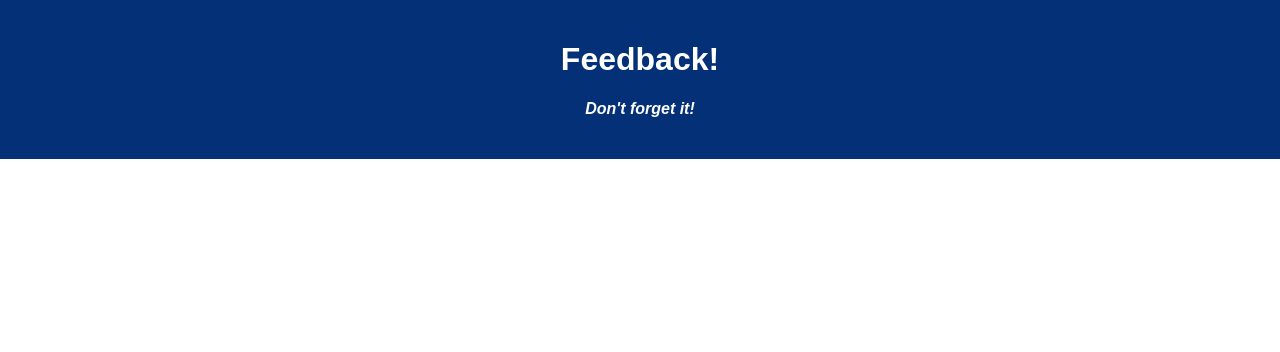
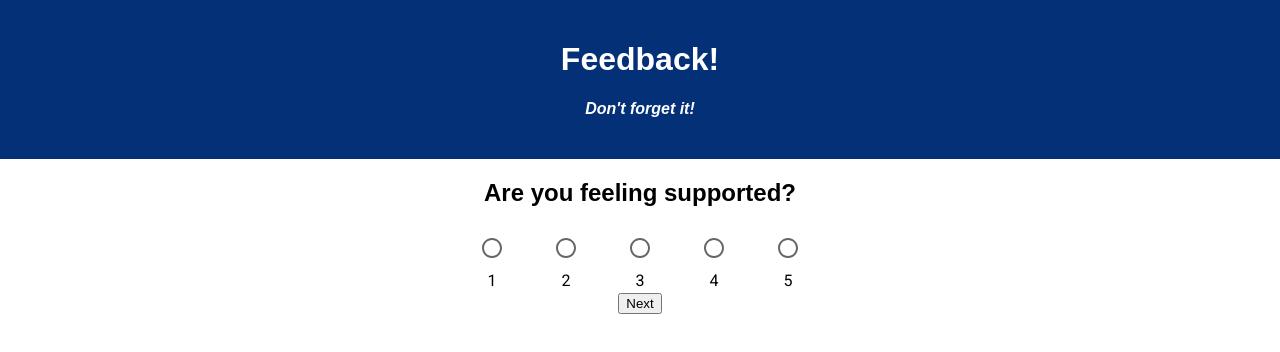
Before and after one commit to YaniraHagstrom/weekend-redux-feedback-loop, a React (Create React App) app: page /#/supported in a window 1280 px wide. Shown: the top 352 px of the page. Built offline with nearby package versions, Linux system fonts and the light colour scheme.

Commit message:
updated the Supported componenent and linked the associated reducer

```diff
--- a/src/components/App/App.jsx
+++ b/src/components/App/App.jsx
@@ -7,6 +7,7 @@ import { HashRouter as Router, Route } from 'react-router-dom';
 import Feelings from '../Feelings/Feelings';
 import Header from '../Header/Header';
 import Understanding from '../Understanding/Understanding';
+import Supported from '../Supported/Supported';
 
 function App() {
 
@@ -20,6 +21,9 @@ function App() {
         <Route exact path='/understanding'>
           <Understanding />
         </Route>
+        <Route exact path='/supported'>
+          <Supported />
+        </Route>
       </Router>
     </div>
   );
--- a/src/components/Supported/Supported.jsx
+++ b/src/components/Supported/Supported.jsx
@@ -0,0 +1,96 @@
+// MUI imports:
+import Radio from '@mui/material/Radio';
+import RadioGroup from '@mui/material/RadioGroup';
+import FormControlLabel from '@mui/material/FormControlLabel';
+import FormControl from '@mui/material/FormControl';
+import FormLabel from '@mui/material/FormLabel';
+
+import { useState } from 'react';
+import { useDispatch } from 'react-redux';
+import { Link } from "react-router-dom"
+
+export default function Supported(){
+    const [supported, setSupported] = useState(0);
+    const [url, setUrl] = useState('/supported')
+    // console.log(supported);
+
+    const dispatch = useDispatch();
+
+    const submitSupported = ()=> {
+        console.log(supported);
+        if (supported === 0){
+            alert('Please select a value.');
+        }
+        else {
+            const action = {
+                type: 'UPDATE_SUPPORTED',
+                payload: supported
+            }
+            dispatch(action);
+        }
+    }
+
+    const handleRating = (e)=> {
+        setUrl('/comments');
+        setSupported(e.target.value);
+    }
+    // console.log(supported);
+
+    return(
+        <>
+            <div>
+                <h2>Are you feeling supported?</h2>
+                <FormControl>
+                    {/* <div>
+                        <FormLabel id="demo-form-control-label-placement">Label placement</FormLabel>
+                        <FormLabel id="demo-form-control-label-placement">Label placement</FormLabel>
+                    </div> */}
+                    <RadioGroup
+                        row
+                        aria-labelledby="demo-form-control-label-placement"
+                        name="controlled-radio-buttons-group"
+                        defaultValue="top"
+                        value={supported}
+                        onChange={handleRating}
+                        >
+                        <FormControlLabel
+                        value="1"
+                        control={<Radio />}
+                        label="1"
+                        labelPlacement="bottom"
+                        />
+                        <FormControlLabel
+                        value="2"
+                        control={<Radio />}
+                        label="2"
+                        labelPlacement="bottom"
+                        />
+                        <FormControlLabel
+                        value="3"
+                        control={<Radio />}
+                        label="3"
+                        labelPlacement="bottom"
+                        />
+                        <FormControlLabel
+                        value="4"
+                        control={<Radio />}
+                        label="4"
+                        labelPlacement="bottom"
+                        />
+                        <FormControlLabel
+                        value="5"
+                        control={<Radio />}
+                        label="5"
+                        labelPlacement="bottom"
+                        />
+
+                    </RadioGroup>
+                </FormControl>
+            </div>
+            <Link to={url}>
+                <button onClick={submitSupported}>Next</button>
+            </Link>
+        </>
+
+    );
+}
--- a/src/components/Understanding/Understanding.jsx
+++ b/src/components/Understanding/Understanding.jsx
@@ -43,7 +43,7 @@ export default function Understanding(){
     return(
         <>
             <div>
-                <h2>How are you feeling today?</h2>
+                <h2>How well are you understanding the content?</h2>
                 <FormControl>
                     {/* <div>
                         <FormLabel id="demo-form-control-label-placement">Label placement</FormLabel>
--- a/src/index.js
+++ b/src/index.js
@@ -19,12 +19,16 @@ const feelingsReducer = (state = 0, action)=>{
 }
 
 const understandingReducer = (state = 0, action)=>{
-
+    if (action.type === 'UPDATE_UNDERSTANDING'){
+        return Number(action.payload);
+    }
     return state;
 }
 
 const supportedReducer = (state = 0, action)=>{
-
+    if (action.type === 'UPDATE_SUPPORTED'){
+        return Number(action.payload);
+    }
     return state;
 }
 
```
